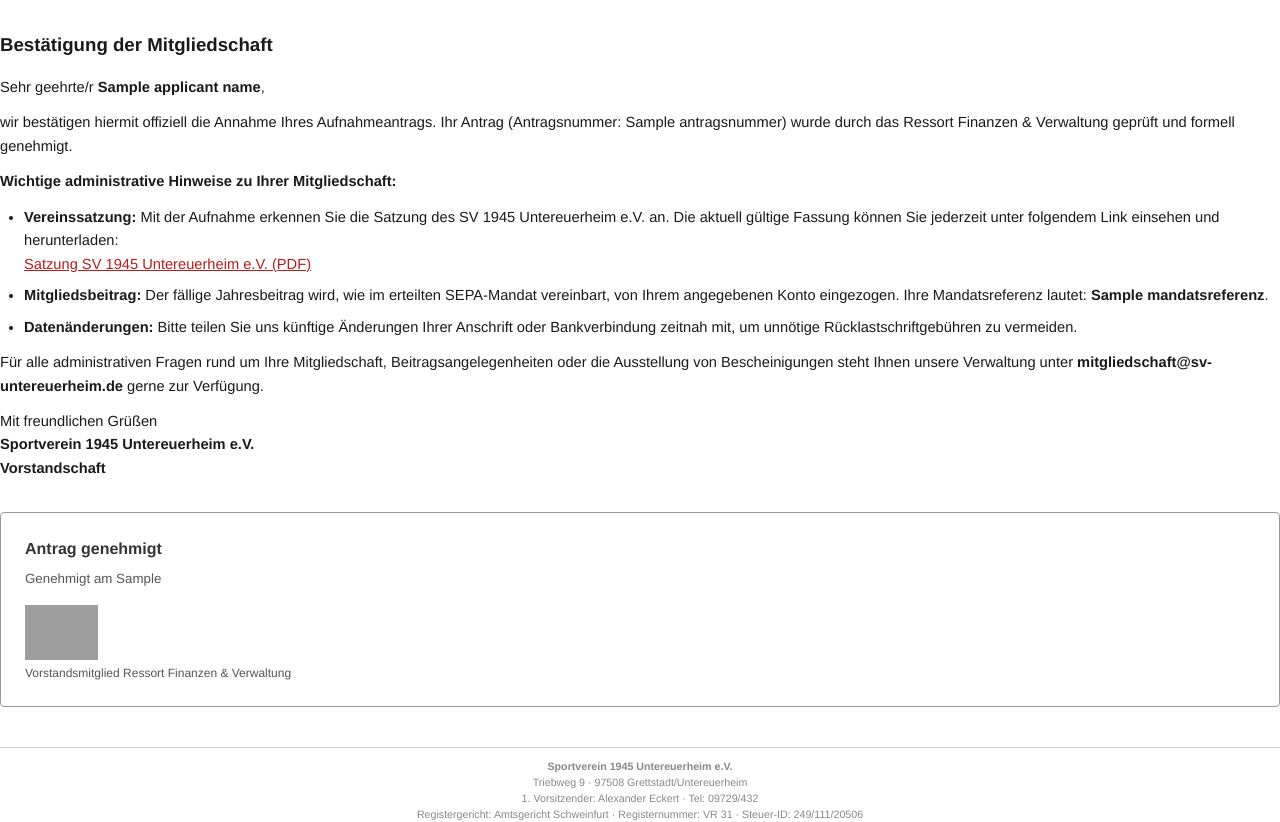
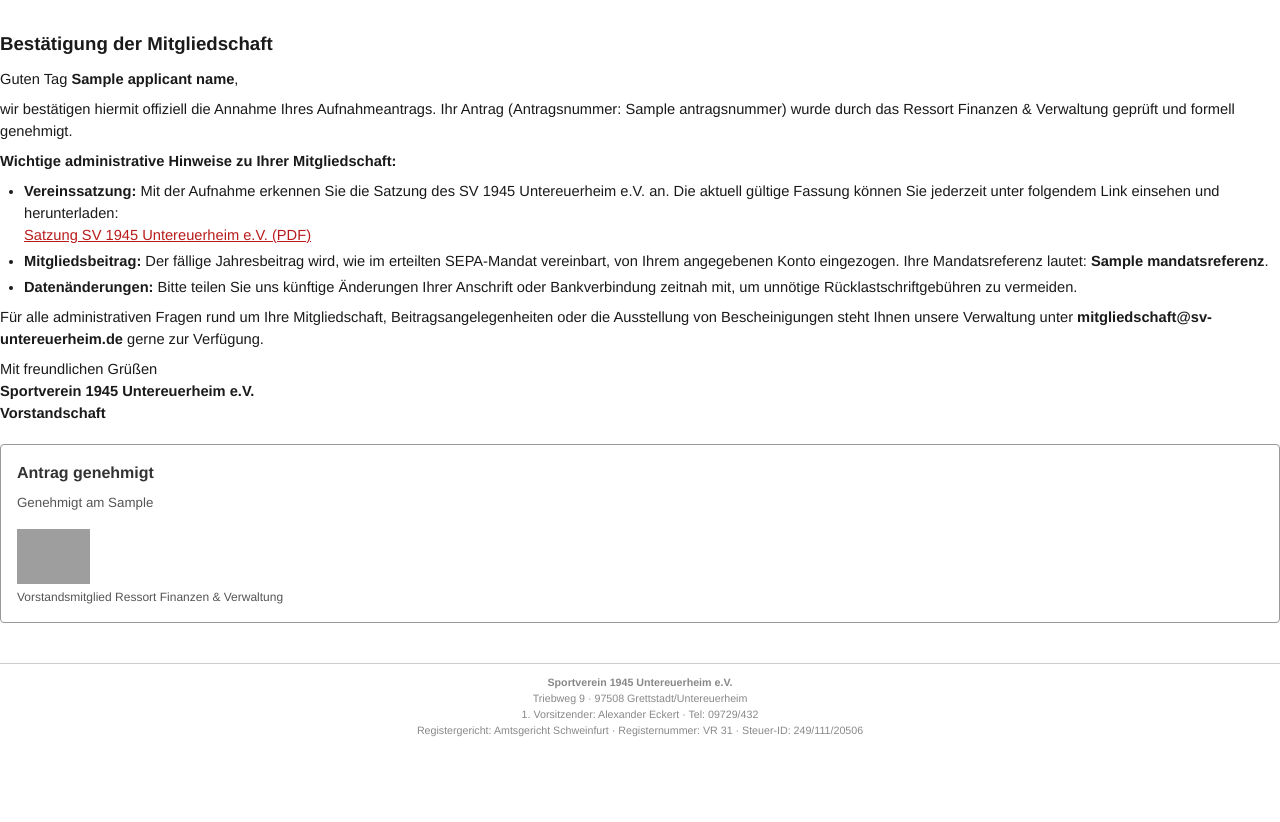
Before and after one commit to Paul1404/svums, a Python web app: template backend/app/templates/genehmigung_seite.html in a window 1280 px wide. Shown: the part 128-950 px from the top of the page. After the commit the page ends 865 px from the top, so only its background shows below. Run offline with Jinja, Linux system fonts and the light colour scheme; the template is opened without the code that fills it: most values are stand-ins (such as "Sample title", 1, 10 or a date in 2020); grey boxes are pictures that could not be loaded.

```diff
--- a/backend/app/templates/genehmigung_seite.html
+++ b/backend/app/templates/genehmigung_seite.html
@@ -26,37 +26,39 @@
     width: auto;
     margin-bottom: 6px;
   }
+  .confirmation-page {
+    page-break-inside: avoid;
+    break-inside: avoid;
+  }
   .confirmation-body {
-    margin: 24px 0;
-    line-height: 1.6;
+    margin: 16px 0 0 0;
+    line-height: 1.5;
   }
   .confirmation-body h2 {
     font-size: 14pt;
     color: #1a1a1a;
-    margin: 0 0 16px 0;
+    margin: 0 0 10px 0;
   }
   .confirmation-body p {
-    margin: 0 0 12px 0;
+    margin: 0 0 8px 0;
   }
   .confirmation-body ul {
-    margin: 12px 0;
+    margin: 8px 0;
     padding-left: 24px;
   }
   .confirmation-body li {
-    margin-bottom: 8px;
+    margin-bottom: 4px;
   }
   .confirmation-body a {
     color: #b91c1c;
     text-decoration: underline;
   }
   .approval-box {
-    margin-top: 32px;
-    padding: 24px;
+    margin-top: 20px;
+    padding: 16px;
     border: 1px solid #999;
     border-radius: 4px;
     background: #fff;
-    page-break-inside: avoid;
-    break-inside: avoid;
   }
   .approval-title {
     font-size: 12pt;
@@ -97,10 +99,11 @@
   <p style="font-size: 10pt; color: #666; margin: 4px 0 0 0;">Antragsnummer: {{ antragsnummer }}</p>
 </div>
 
+<div class="confirmation-page">
 <div class="confirmation-body">
   <h2>Bestätigung der Mitgliedschaft</h2>
 
-  <p>Sehr geehrte/r <strong>{{ applicant_name }}</strong>,</p>
+  <p>Guten Tag <strong>{{ applicant_name }}</strong>,</p>
 
   <p>wir bestätigen hiermit offiziell die Annahme Ihres Aufnahmeantrags. Ihr Antrag (Antragsnummer: {{ antragsnummer }}) wurde durch das Ressort Finanzen &amp; Verwaltung geprüft und formell genehmigt.</p>
 
@@ -129,6 +132,7 @@
     <div class="sig-label">Vorstandsmitglied Ressort Finanzen &amp; Verwaltung</div>
   </div>
 </div>
+</div>
 
 <div class="footer">
   <strong>Sportverein 1945 Untereuerheim e.V.</strong><br>
```
Also changed, not shown: backend/app/routers/admin.py (+2 -8 lines), README.md.
